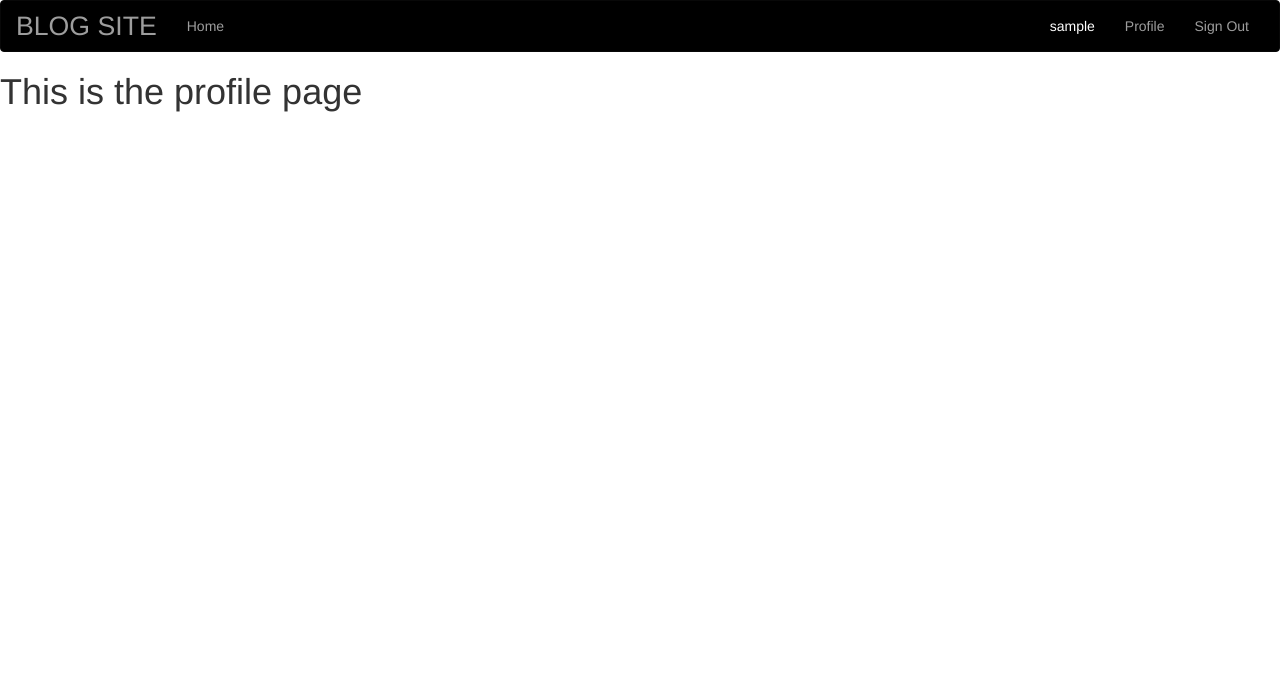
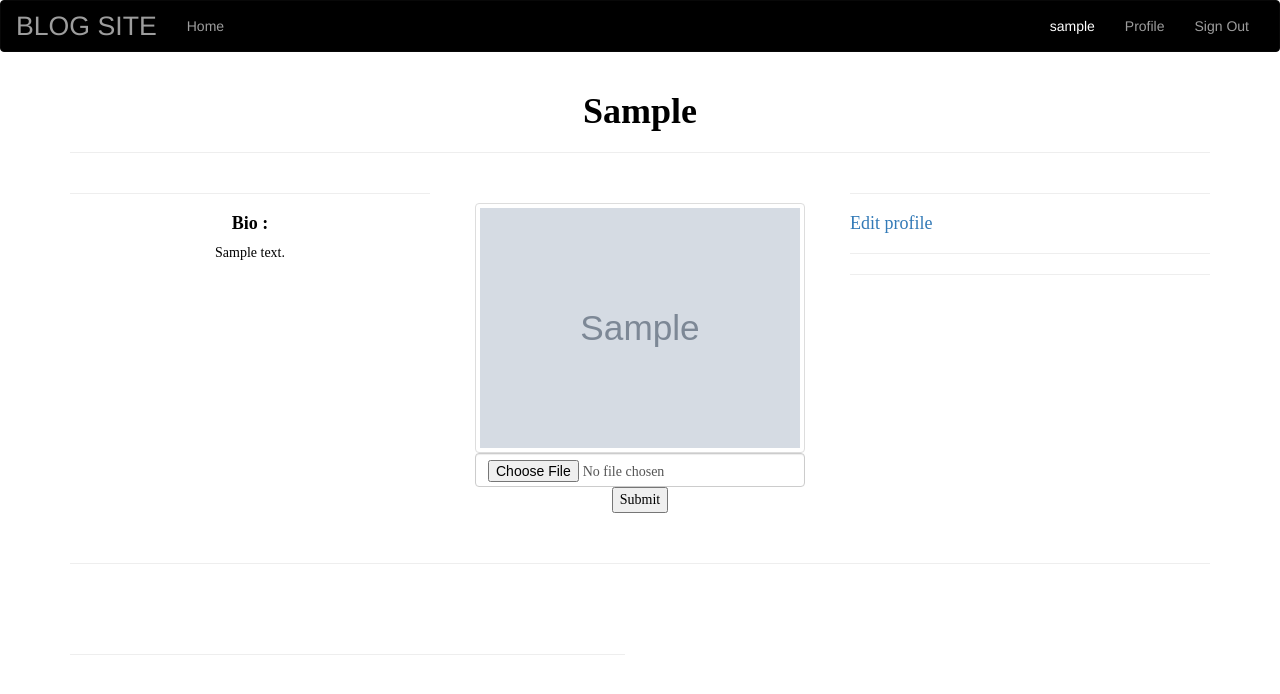
Before and after one commit to SharonFaith/blog-site, a Flask app: a page that uses app/templates/profile/profile.html in a window 1280 px wide. Shown: the top 694 px of the page. Run offline with Flask 2, Linux system fonts and the light colour scheme; a user stored in the database is signed in; tables that the repository leaves empty hold one stand-in row (values such as "Sample post"); grey boxes marked "Sample" are stand-in pictures; some libraries are stand-ins or nearby versions.

Commit message:
add profile, update pic, update bio

```diff
--- a/app/main/views.py
+++ b/app/main/views.py
@@ -3,6 +3,7 @@ from . import main
 from flask_login import login_required, current_user
 from ..models import User
 from .. import db
+from .forms import UpdateProfile
 
 @main.route('/')
 def index():
@@ -24,3 +25,36 @@ def profile(uname):
     else:
 
         return render_template('profile/profile.html', user = user)
+
+@main.route('/user/<uname>/update', methods = ['GET', 'POST'])
+@login_required
+def update_profile(uname):
+    user = User.query.filter_by(username = uname).first()
+
+
+    if user is None:
+        abort(404)
+
+    form = UpdateProfile()
+
+
+    if form.validate_on_submit():
+        user.bio = form.bio.data
+
+        db.session.add(user)
+        db.session.commit()
+
+        return redirect(url_for('.profile', uname = user.username))
+
+    return render_template('profile/update.html', form = form)
+
+@main.route('/user/<uname>/update/pic', methods  = ['POST'])
+@login_required
+def update_pic(uname):
+    user = User.query.filter_by(username = uname).first()
+    if 'photo' in request.files:
+        filename = photos.save(request.files['photo'])
+        path = f'photos/{filename}'
+        user.profile_pic_path = path
+        db.session.commit()
+    return redirect(url_for('main.profile', uname = uname))
--- a/app/models.py
+++ b/app/models.py
@@ -16,7 +16,8 @@ class User(UserMixin, db.Model):
     id = db.Column(db.Integer, primary_key = True)
     username = db.Column(db.String(255), index = True)
     email = db.Column(db.String(255), unique = True, index = True)
-
+    bio = db.Column(db.String(255))
+    profile_pic_path = db.Column(db.String())
     pass_secure = db.Column(db.String(255))
 
     @property
--- a/app/templates/profile/profile.html
+++ b/app/templates/profile/profile.html
@@ -1,6 +1,74 @@
 {% extends 'base.html' %}
 
 {% block content %}
-<h1>This is the profile page</h1>
+<div class="container" style="font-family: 'Fredoka One'; color: black;">
+    <h1 style="text-align: center;"><strong>{{user.username| capitalize}}</strong></h1>
+    <hr>
+    <div class="row">
+        <div class="col-md-4" style="text-align: center;">
 
+            <hr>
+            {% if user.bio %}
+                <h4><strong>Bio :</strong></h4>
+                <p>{{user.bio}}</p>
+
+            {% else %}
+                <p>{{user.username| capitalize}} has no bio</p>
+                <hr>
+
+            {% endif %}
+
+
+
+        </div>
+        <div class="col-md-4" style="padding: 30px; text-align: center;">
+            {% if user.profile_pic_path %}
+            <img src="{{url_for('static', filename=user.profile_pic_path)}}" alt="" class="img-thumbnail">
+            {% else %}
+            <p>No profile picture</p>
+            {% endif %}
+
+            {% if user == current_user %}
+            <form action="{{url_for('main.update_pic', uname = user.username)}}" method="POST" enctype="multipart/form-data">
+                <input type="file" name="photo" class="form-control" required>
+                <input type="submit">
+            </form>
+            {% endif %}
+
+        </div>
+        <div class="col-md-4">
+            <hr>
+            {% if user == current_user %}
+                <a href="{{url_for('main.update_profile', uname=user.username)}}"><h4>Edit profile</h4></a>
+            {% endif %}
+
+            <hr>
+            <hr>
+
+
+
+          </div>
+    </div>
+    <hr>
+    <div class="row">
+        <h2 style="text-align: center;"><strong></strong></h2>
+
+
+                    <div class="col-md-6">
+
+                    <div class="card" style="text-align: center;">
+                        <div class="card-header">
+                            <h4><span style="color: brown;"></span> </h4>
+                        </div>
+                        <br>
+                        <div class="card-body">
+                            <p></p>
+                        </div>
+                    </div>
+                    <hr>
+                    </div>
+
+
+    </div>
+</div>
 {% endblock %}
```
Also changed, not shown: app/main/forms.py (+7 -0 lines), migrations/versions/81a2299f68ac_add_bio_pic_path_columns_to_user_model.py (added, +30 -0 lines).
